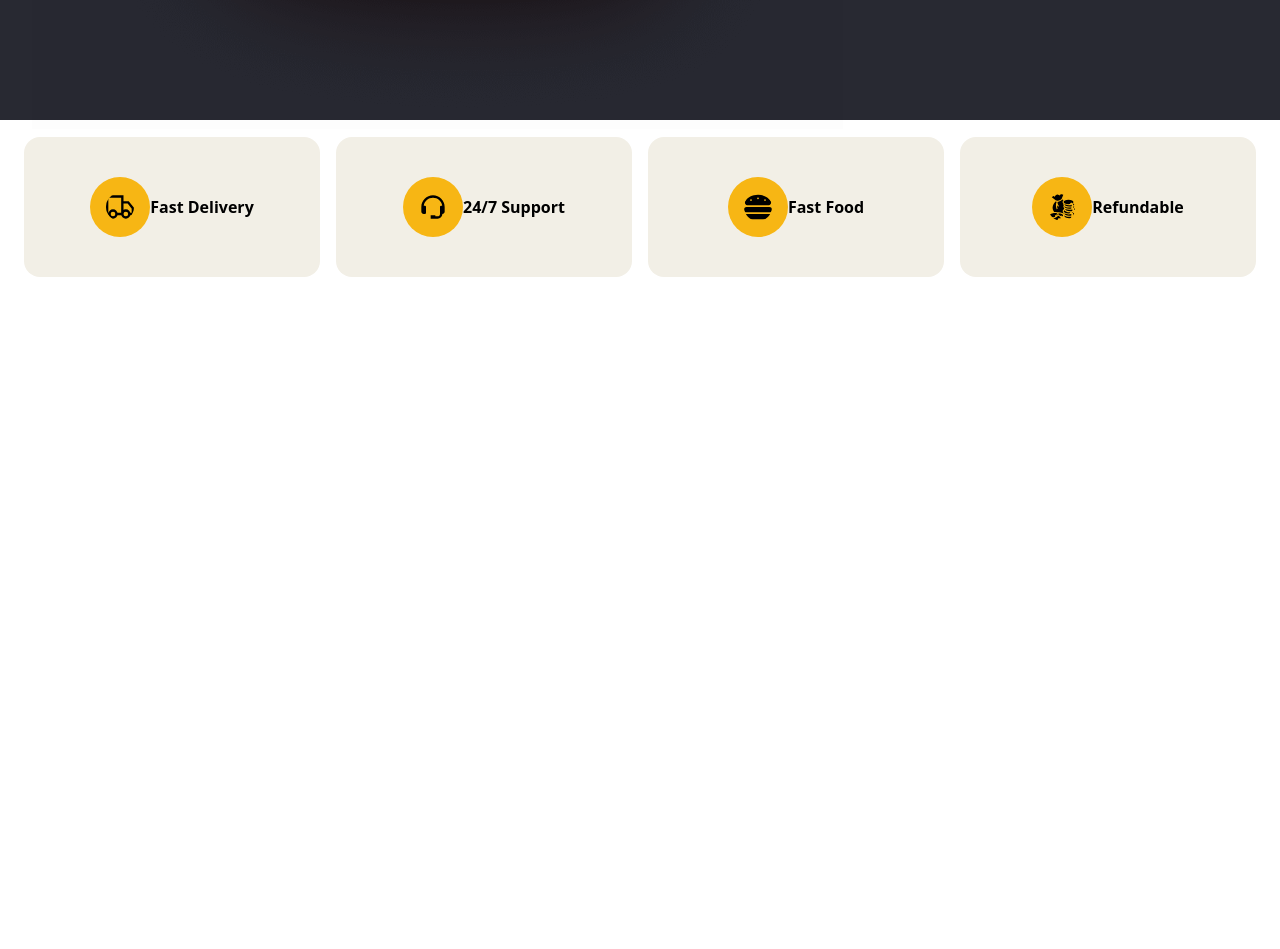
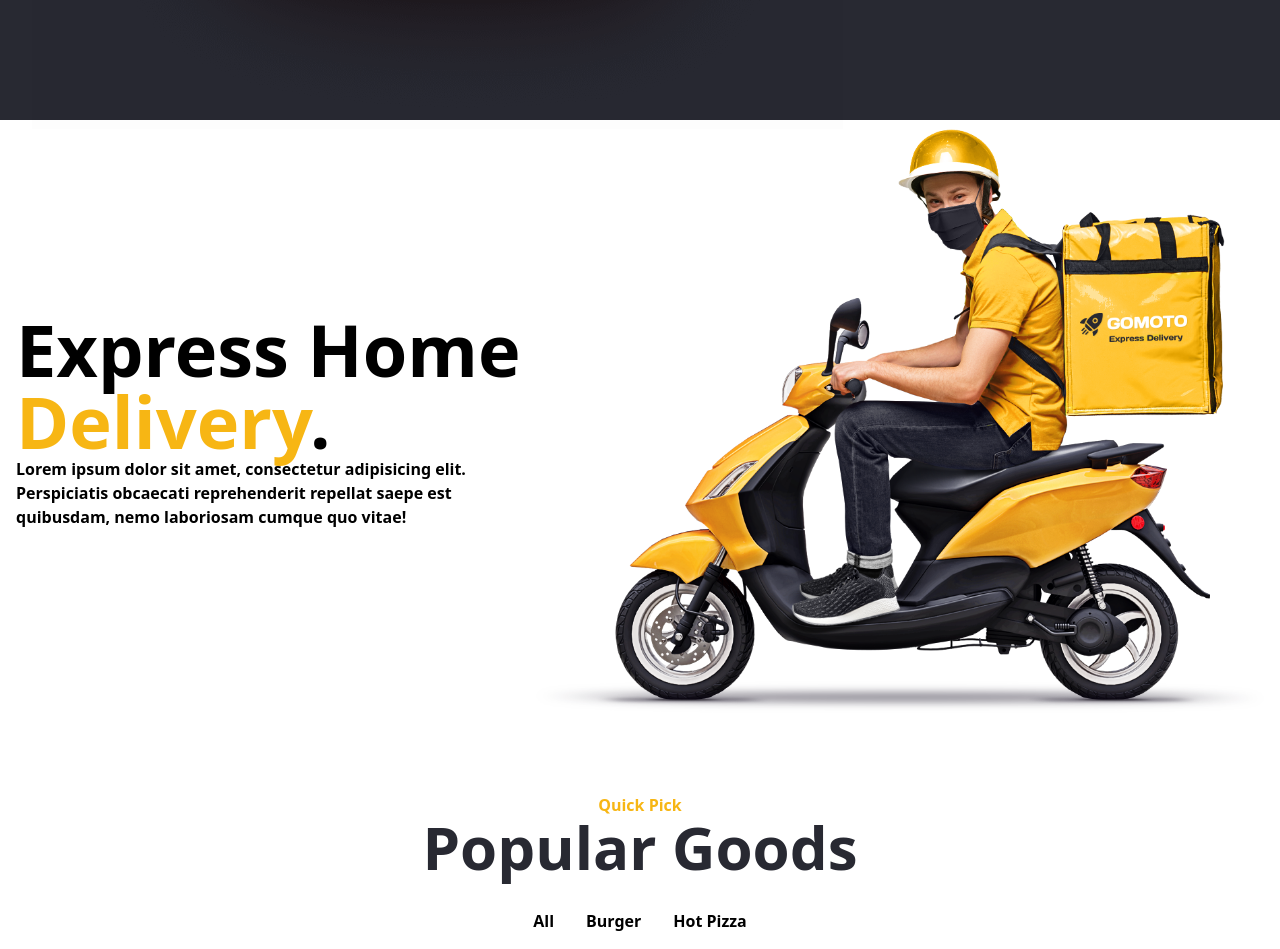
Before and after one commit to Marcos8060/Deliveroo, a React (Create React App) app: page / in a window 1280 px wide. Shown: the part 680-1629 px from the top of the page. Before the commit the page ends 965 px from the top, so only its background shows below. Built offline with nearby package versions, Linux system fonts and the light colour scheme.

Commit message:
created the delivery and products component

```diff
--- a/src/Pages/Home.js
+++ b/src/Pages/Home.js
@@ -1,7 +1,9 @@
 import React from 'react'
 import Navigation from '../components/Navigation'
 import burger from '../assets/Images/burger2.png'
-import Category from '../components/Category'
+import Delivery from '../components/Delivery'
+import Products from '../components/Products'
+
 
 const Home = () => {
   return (
@@ -11,7 +13,8 @@ const Home = () => {
             <img className='object-cover w-8/12 sm:w-12/12' src={burger} alt="burger" />
             <h1 className='text-white text-8xl font-bold my-40'>Delicious <span className='text-yellow'>Burgers.</span></h1>
         </div>
-        <Category />
+        <Delivery />
+        <Products />
     </div>
   )
 }
--- a/src/components/Category.js
+++ b/src/components/Category.js
@@ -6,22 +6,22 @@ import { GiCash } from 'react-icons/gi'
 
 const Category = () => {
   return (
-    <div className='grid grid-cols-4'>
-        <div className='bg-category h-18 p-10 m-2 rounded-2xl flex items-center justify-center'>
+    <div className='grid grid-cols-4 mt-20'>
+        <div className='bg-black h-18 p-10 m-2 rounded-2xl flex items-center justify-center transition ease-in-out delay-150 hover:-translate-y-1 hover:scale-110 duration-300 ...'>
             <GrDeliver className='text-6xl bg-yellow rounded-full p-4'/>
-            <span className='font-bold'>Fast Delivery</span>
+            <span className='font-bold text-white'>Fast Delivery</span>
         </div>
-        <div className='bg-category h-18 p-10 m-2 rounded-2xl flex items-center justify-center'>
+        <div className='bg-black h-18 p-10 m-2 rounded-2xl flex items-center justify-center transition ease-in-out delay-150 hover:-translate-y-1 hover:scale-110 duration-300 ...'>
             <BiSupport className='text-6xl bg-yellow rounded-full p-4'/>
-            <span className='font-bold'>24/7 Support</span>
+            <span className='font-bold text-white'>24/7 Support</span>
         </div>
-        <div className='bg-category h-18 p-10 m-2 rounded-2xl flex items-center justify-center'>
+        <div className='bg-black h-18 p-10 m-2 rounded-2xl flex items-center justify-center transition ease-in-out delay-150 hover:-translate-y-1 hover:scale-110 duration-300 ...'>
             <FaHamburger className='text-6xl bg-yellow rounded-full p-4'/>
-            <span className='font-bold'>Fast Food</span>
+            <span className='font-bold text-white'>Fast Food</span>
         </div>
-        <div className='bg-category h-18 p-10 m-2 rounded-2xl flex items-center justify-center'>
+        <div className='bg-black h-18 p-10 m-2 rounded-2xl flex items-center justify-center transition ease-in-out delay-150 hover:-translate-y-1 hover:scale-110 duration-300 ...'>
             <GiCash className='text-6xl bg-yellow rounded-full p-4'/>
-            <span className='font-bold'>Refundable</span>
+            <span className='font-bold text-white'>Refundable</span>
         </div>
     </div>
   )
--- /dev/null
+++ b/src/components/Delivery.js
@@ -0,0 +1,16 @@
+import React from 'react'
+import rider from '../assets/Images/rider.png'
+
+const Delivery = () => {
+  return (
+    <div className='flex items-center mx-auto'>
+        <div>
+         <h1 className='text-7xl font-bold'>Express Home <span className='text-yellow'>Delivery</span>.</h1>
+         <p className='font-semibold'>Lorem ipsum dolor sit amet, consectetur adipisicing elit. Perspiciatis obcaecati reprehenderit repellat saepe est quibusdam, nemo laboriosam cumque quo vitae!</p>
+        </div>
+        <img className='object-fit w-7/12 mx-auto' src={rider} alt="" />
+    </div>
+  )
+}
+
+export default Delivery
--- a/src/components/Navigation.js
+++ b/src/components/Navigation.js
@@ -5,9 +5,9 @@ import { Link } from 'react-router-dom'
 
 const Navigation = () => {
   return (
-    <div className='bg-white h-14 w-11/12 mx-auto rounded-2xl px-4 md:flex justify-between items-center'>
+    <div className='text-yellow h-14 w-11/12 mx-auto rounded-2xl px-4 md:flex justify-between items-center'>
         <div>
-          <h1 className='font-bold text-4xl'>Gomoto</h1>
+          <h1 className='font-bold text-4xl'>Burger</h1>
         </div>
         <ul className='md:flex items-center justify-between'>
             <li className='m-4 font-semibold'>
--- /dev/null
+++ b/src/components/Products.js
@@ -0,0 +1,24 @@
+import React from 'react'
+import { Link } from 'react-router-dom'
+
+const Products = () => {
+  return (
+    <div>
+        <h3 className='text-center text-yellow font-bold mt-20'>Quick Pick</h3>
+        <h1 className='text-center text-black font-bold text-6xl'>Popular Goods</h1>
+        <ul className='flex justify-center items-center m-4'>
+            <li className='m-4 font-bold'>
+                <Link to='/all'>All</Link>
+            </li>
+            <li className='m-4 font-bold'>
+                <Link to='/burger'>Burger</Link>
+            </li>
+            <li className='m-4 font-bold'>
+                <Link to='/pizza'>Hot Pizza</Link>
+            </li>
+        </ul>
+    </div>
+  )
+}
+
+export default Products
--- a/tailwind.config.js
+++ b/tailwind.config.js
@@ -13,6 +13,7 @@ module.exports = {
       yellow: "#F7B614",
       white: "#fff",
       category: "#F2EFE6",
+      black: "#282932"
     },
   },
   plugins: [],
```
Also changed, not shown: src/assets/Images/burger3.png (renamed from src/assets/Images/floating_burger_02-removebg-preview.png), src/assets/Images/rider.png (added).
